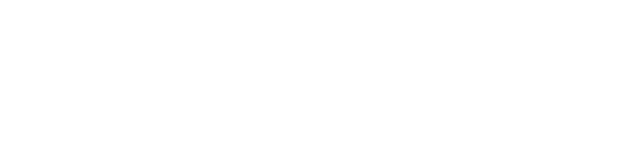
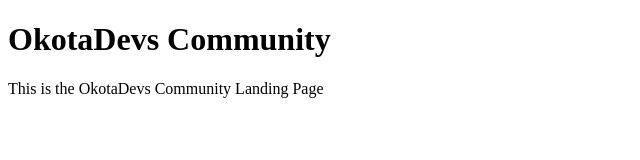
Before and after one commit to tmayor/Community-Page, a plain HTML site: page index.html in a window 1280 px wide. Shown: the whole page, without its empty margins (0-640 px from the left). Drawn offline with Linux system fonts and the light colour scheme.

Commit message:
updated index.html

```diff
--- a/index.html
+++ b/index.html
@@ -1,12 +1,14 @@
 <!DOCTYPE html>
-<head>
-    <meta charset="utf-8">
-    <title></title>
+<html>
+    <head>
+        <meta charset="utf-8">
+        <title>OkotaDevs Community</title>
 
-</head>
+    </head>
 
 <body>
-
+    <h1>OkotaDevs Community</h1>
+<p>This is the OkotaDevs Community Landing Page</p>
 </body>
 
 </html>
```
